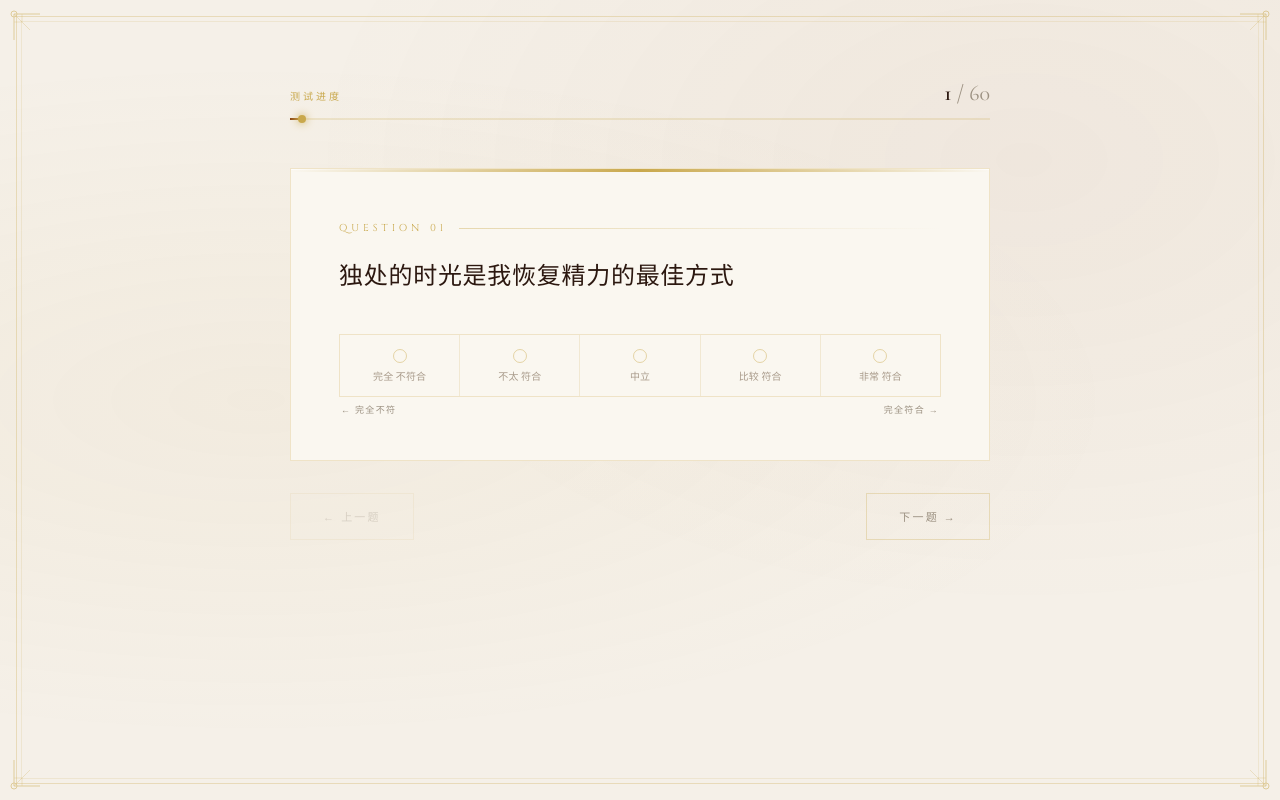
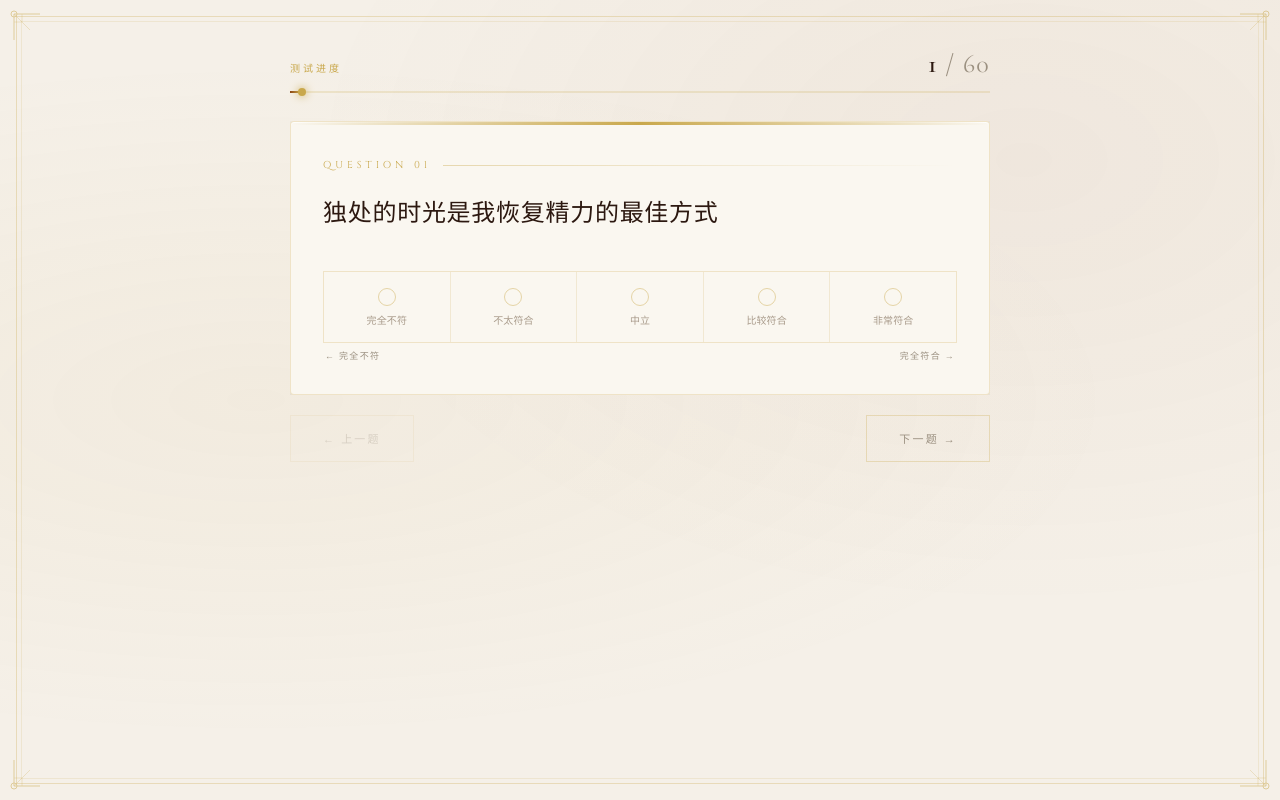
Before and after one commit to Super-rise/jung, a plain HTML site: page index.html in a window 1280 px wide. Both pictures are taken after a click on the button "开始探索". Drawn offline with nearby package versions, Linux system fonts and the light colour scheme.

Commit message:
Add files via upload

```diff
--- a/index.html
+++ b/index.html
@@ -106,11 +106,11 @@
   .btn-primary:hover { background: var(--rust); transform: translateY(-2px); box-shadow: 0 8px 30px rgba(139,69,19,0.3); }
 
   /* QUIZ */
-  #quiz-screen { padding: 80px 24px 100px; justify-content: flex-start; }
-  .progress-container { width: 100%; max-width: 700px; margin-bottom: 48px; }
+  #quiz-screen { padding: 48px 20px 60px; justify-content: flex-start; }
+  .progress-container { width: 100%; max-width: 700px; margin-bottom: 28px; }
   .progress-meta { display: flex; justify-content: space-between; align-items: baseline; margin-bottom: 12px; }
   .progress-label { font-family: 'Cinzel', serif; font-size: 10px; letter-spacing: 0.3em; color: var(--gold); }
-  .progress-count { font-family: 'Cormorant Garamond', serif; font-size: 22px; color: var(--mist); }
+  .progress-count { font-family: 'Cormorant Garamond', serif; font-size: 26px; color: var(--mist); letter-spacing: 0.05em; }
   .progress-count span { color: var(--deep); font-weight: 600; }
   .progress-bar-track { height: 2px; background: rgba(201,168,76,0.2); position: relative; }
   .progress-bar-fill {
@@ -123,9 +123,10 @@
   }
 
   .question-wrapper { width: 100%; max-width: 700px; position: relative; overflow: hidden; }
-  .question-card {
-    background: var(--cream); border: 1px solid rgba(201,168,76,0.25); padding: 52px 48px 44px;
-    position: relative; box-shadow: 0 4px 40px var(--shadow), inset 0 1px 0 rgba(255,255,255,0.8);
+.question-card {
+    background: var(--cream); border: 1px solid rgba(201,168,76,0.25); padding: 36px 32px 32px;
+    position: relative; box-shadow: 0 8px 48px var(--shadow), inset 0 1px 0 rgba(255,255,255,0.9);
+    border-radius: 4px;
   }
   .question-card::before {
     content: ''; position: absolute; top: 0; left: 0; right: 0;
@@ -149,22 +150,22 @@
     overflow: hidden;
   }
 
-  .likert-cell {
+ .likert-cell {
     flex: 1; cursor: pointer; position: relative;
     display: flex; flex-direction: column; align-items: center; justify-content: center;
-    padding: 14px 6px 12px;
+    padding: 16px 4px 14px;
     background: transparent;
     border: none;
     border-right: 1px solid rgba(201,168,76,0.18);
     transition: background 0.2s ease, transform 0.15s ease;
     outline: none;
-    gap: 7px;
+    gap: 8px;
   }
   .likert-cell:last-child { border-right: none; }
 
   /* dot indicator */
-  .likert-dot {
-    width: 14px; height: 14px; border-radius: 50%;
+ .likert-dot {
+    width: 18px; height: 18px; border-radius: 50%;
     border: 1.5px solid rgba(201,168,76,0.45);
     background: transparent;
     transition: all 0.2s ease;
@@ -219,7 +220,7 @@
   .question-card { padding: 28px 20px; }
   .question-text { font-size: 19px; }
   .likert-cell { padding: 14px 4px 12px; gap: 6px; }
-  .likert-dot { width: 13px; height: 13px; }
+  .likert-dot { width: 16px; height: 16px; }
   .likert-cell-label { font-size: 12px; }
   .dim-row { grid-template-columns: 44px 1fr 44px; }
   .result-section { padding: 24px 20px; }
@@ -237,7 +238,7 @@
   .character-svg-wrap { width: 160px; height: 210px; }
 }
   /* NAV */
-  .nav-buttons { display: flex; gap: 16px; margin-top: 32px; justify-content: space-between; width: 100%; max-width: 700px; }
+ .nav-buttons { display: flex; gap: 16px; margin-top: 20px; justify-content: space-between; width: 100%; max-width: 700px; }
   .btn-nav {
     font-family: 'Cinzel', serif; font-size: 11px; letter-spacing: 0.2em;
     text-transform: uppercase; padding: 14px 32px; border: 1px solid rgba(201,168,76,0.3);
@@ -474,7 +475,7 @@
   <p class="intro-text">
     卡尔·荣格提出，人类的心理功能可分为四对相对的维度——内向与外向、直觉与感觉、思维与情感、判断与感知。
     <br><br>
-    本测试包含 <strong>60</strong> 道精心设计的题目，采用<strong>五级量表</strong>（从"非常符合"到"完全不符合"），
+    本测试包含 <strong>60</strong> 道精心设计的题目，采用<strong>五级量表</strong>（从"非常符合"到"完全不符"），
     通过你对真实情境的直觉反应，揭示你的认知类型与心理原型。
     <br><br>
     <em>请依据第一直觉作答，无需过度思量。</em>
@@ -1406,7 +1407,7 @@ function fillCard(q, index) {
   document.getElementById('q-text').textContent = q.text;
 
   const saved = answers[index];
-  const labels = ['完全\n不符合', '不太\n符合', '中立', '比较\n符合', '非常\n符合'];
+  const labels = ['完全不符', '不太符合', '中立', '比较符合', '非常符合'];
 
   document.getElementById('likert-container').innerHTML = `
     <div class="likert-container">
```
